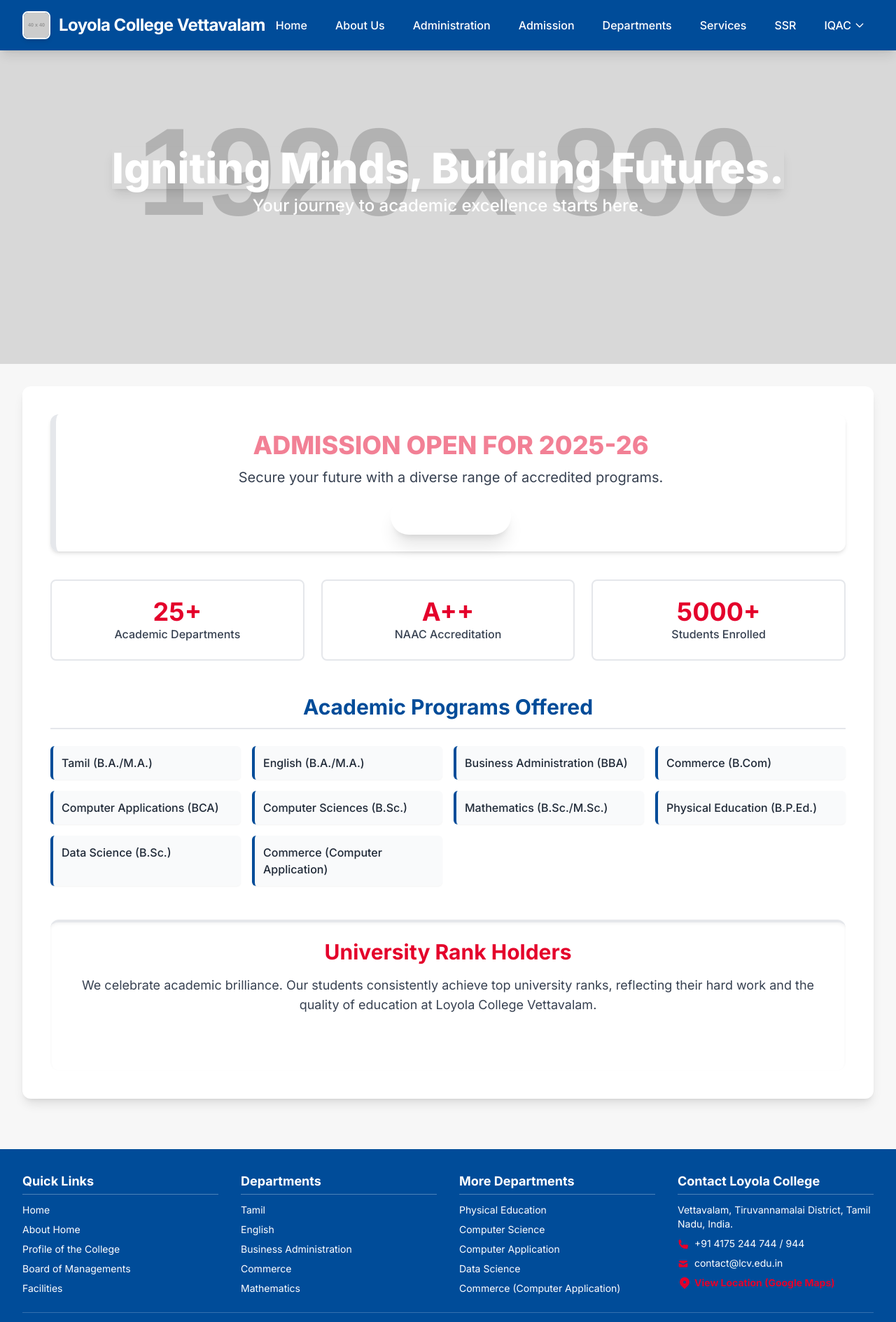
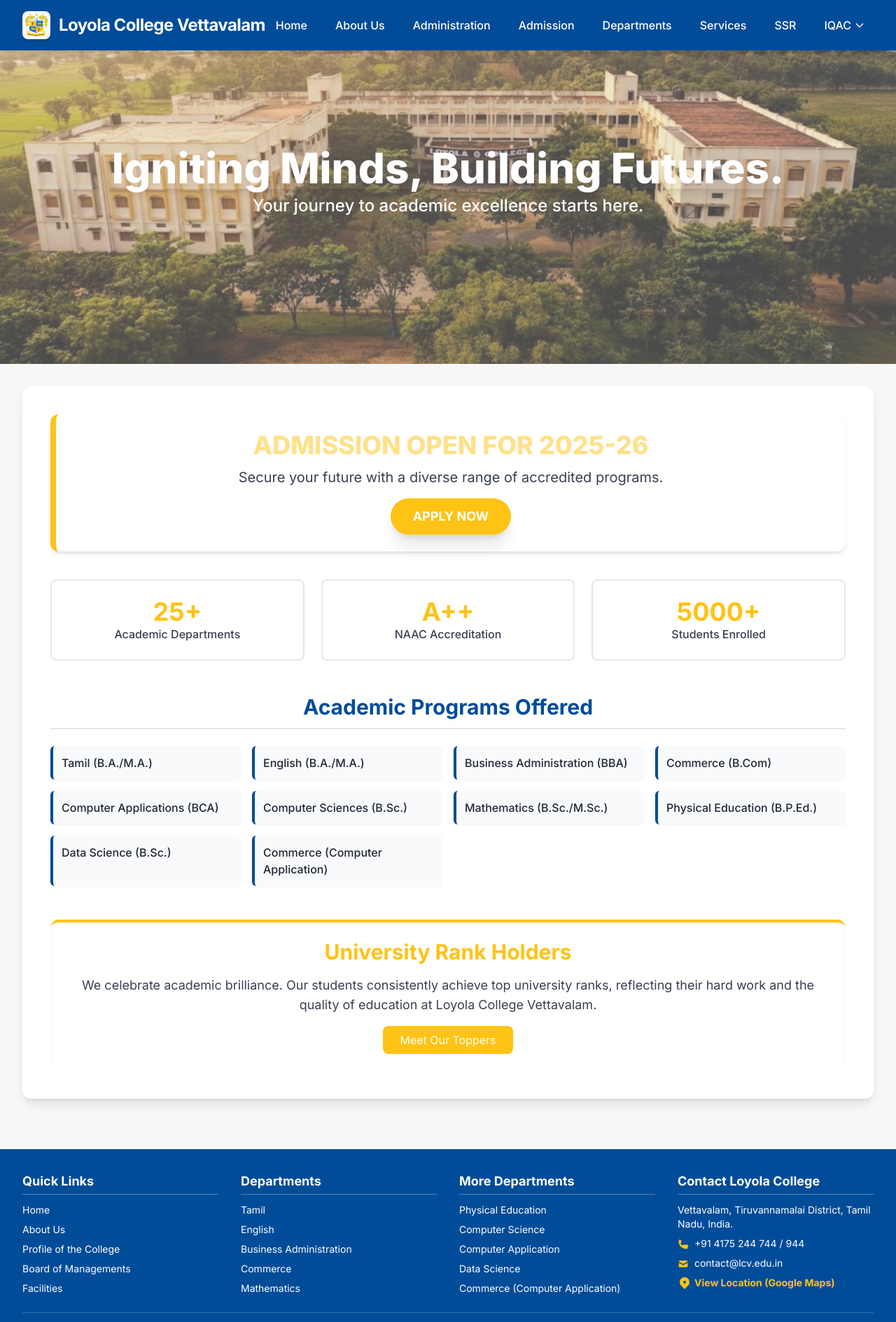
Before and after one commit to duraivelsamuel/lcv, a plain HTML site: page index.html in a window 1280 px wide. Shown: the top 1889 px of the page at 70% size. Drawn offline with nearby package versions, Linux system fonts and the light colour scheme; placeholder pictures from the web are drawn by us.

Commit message:
Update index.html

```diff
--- a/index.html
+++ b/index.html
@@ -16,10 +16,15 @@
         /* Custom HDFC-inspired colors for Tailwind */
         .bg-corporate-blue { background-color: #004c99; }
         .text-corporate-blue { color: #004c99; }
-        .hover\:bg-accent-red:hover { background-color: #e4002b; }
-        .text-accent-red { color: #e4002b; }
+
+        /* Updated Accent Color to #ffc315 */
+        .bg-accent-red { background-color: #ffc315; }
+        .hover\:bg-accent-red:hover { background-color: #ffc315; }
+        .text-accent-red { color: #ffc315; }
         .border-corporate-blue { border-color: #004c99; }
-        .hover\:text-accent-red:hover { color: #e4002b; }
+        .border-accent-red { border-color: #ffc315; }
+        .hover\:text-accent-red:hover { color: #ffc315; }
+
         /* Simple pulse animation for admission notification */
         @keyframes pulse {
             0%, 100% { opacity: 1; }
@@ -38,7 +43,7 @@
             <!-- Logo/Site Title -->
             <div class="flex items-center">
                 <!-- Logo placeholder for logo_1.png (40x40) -->
-                <img src="https://placehold.co/40x40/FFFFFF/004c99?text=LCV" onerror="this.onerror=null; this.src='https://placehold.co/40x40/FFFFFF/004c99?text=LCV';" alt="Loyola College Vettavalam Logo" class="w-10 h-10 rounded-lg mr-3 shadow-md border-2 border-white">
+                <img src="logo_1.png" onerror="this.onerror=null; this.src='https://placehold.co/40x40/FFFFFF/004c99?text=LCV';" alt="Loyola College Vettavalam Logo" class="w-10 h-10 rounded-lg mr-3 shadow-md border-2 border-white">
                 <span class="text-white text-xl md:text-2xl font-bold tracking-tight">
                     Loyola College Vettavalam
                 </span>
@@ -110,7 +115,7 @@
     <!-- Hero Banner (hero_1.jpg placeholder) -->
     <section id="hero-banner" class="pt-[64px] md:pt-[72px] relative w-full h-[35vh] sm:h-[45vh] md:h-[65vh] overflow-hidden">
         <!-- Placeholder for hero_1.jpg -->
-        <img src="https://placehold.co/1920x800/004c99/ffffff?text=HERO+BANNER+LOYOLA+COLLEGE" alt="Hero Banner: Loyola College Vettavalam Campus" class="absolute inset-0 w-full h-full object-cover opacity-70">
+        <img src="hero_1.jpg" onerror="this.onerror=null; this.src='https://placehold.co/1920x800/004c99/ffffff?text=HERO+BANNER+LOYOLA+COLLEGE';" alt="Hero Banner: Loyola College Vettavalam Campus" class="absolute inset-0 w-full h-full object-cover opacity-70">
         <div class="absolute inset-0 bg-corporate-blue/70 flex items-center justify-center text-center p-4">
             <div class="text-white">
                 <h2 class="text-4xl md:text-6xl font-extrabold shadow-lg">Igniting Minds, Building Futures.</h2>
@@ -272,7 +277,8 @@
                     <h4 class="text-lg font-bold mb-3 border-b border-white/30 pb-1">Quick Links</h4>
                     <ul class="space-y-2 text-sm">
                         <li><a href="#" class="nav-link hover:text-accent-red transition-colors" data-content="home">Home</a></li>
-                        <li><a href="#" class="nav-link hover:text-accent-red transition-colors" data-content="about-us">About Home</a></li>
+                        <!-- Corrected "About Home" to "About Us" -->
+                        <li><a href="#" class="nav-link hover:text-accent-red transition-colors" data-content="about-us">About Us</a></li>
                         <li><a href="#" class="nav-link hover:text-accent-red transition-colors" data-content="about-us">Profile of the College</a></li>
                         <li><a href="#" class="nav-link hover:text-accent-red transition-colors" data-content="administration">Board of Managements</a></li>
                         <li><a href="#" class="nav-link hover:text-accent-red transition-colors" data-content="services">Facilities</a></li>
@@ -372,7 +378,9 @@
                 link.addEventListener('click', (e) => {
                     e.preventDefault();
                     const contentId = link.getAttribute('data-content');
-                    window.showContent(contentId);
+                    if (contentId) { // Check if data-content exists
+                        window.showContent(contentId);
+                    }
 
                     // Close mobile menu after clicking a link
                     if (mobileMenu.classList.contains('block')) {
```
